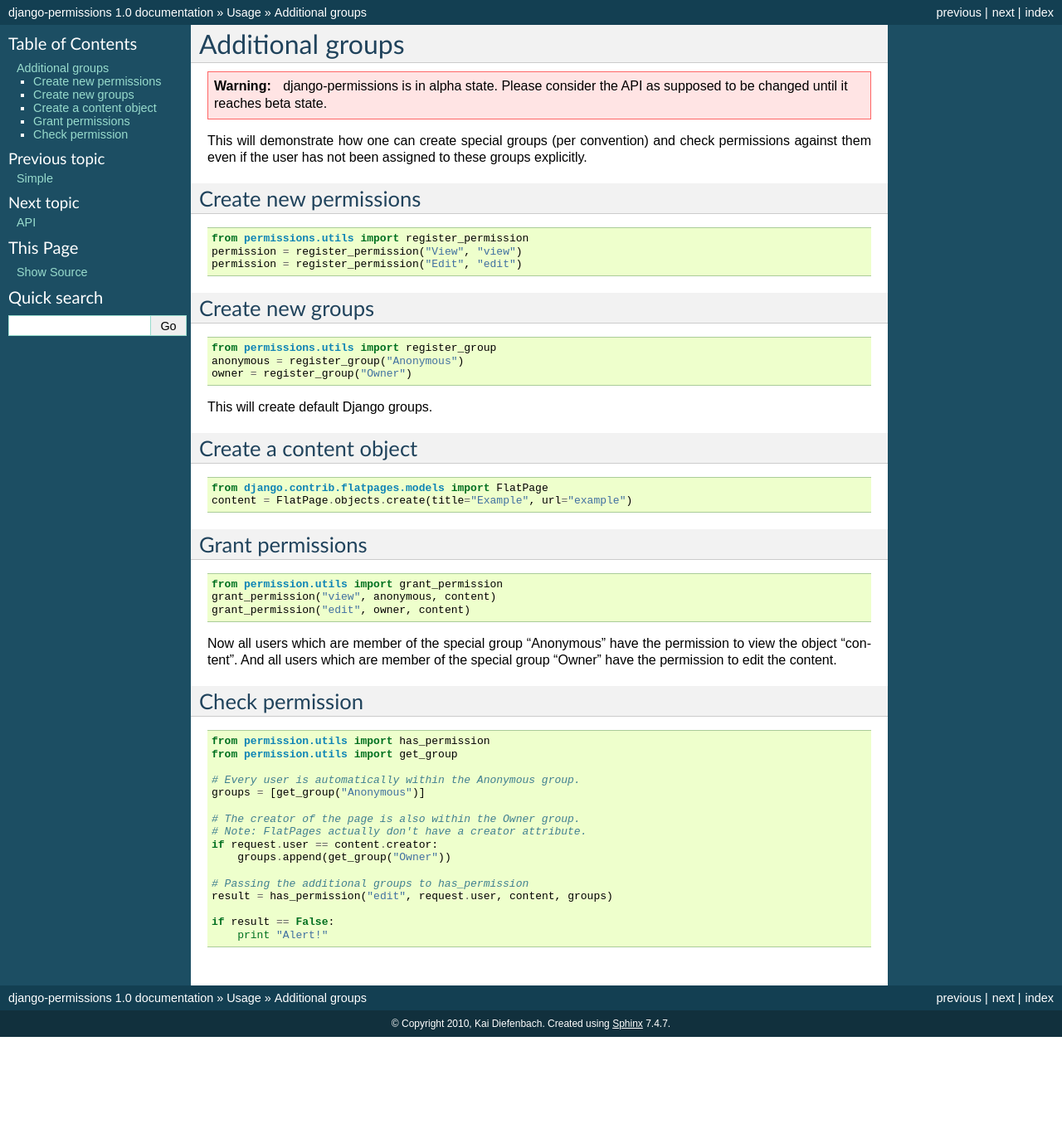
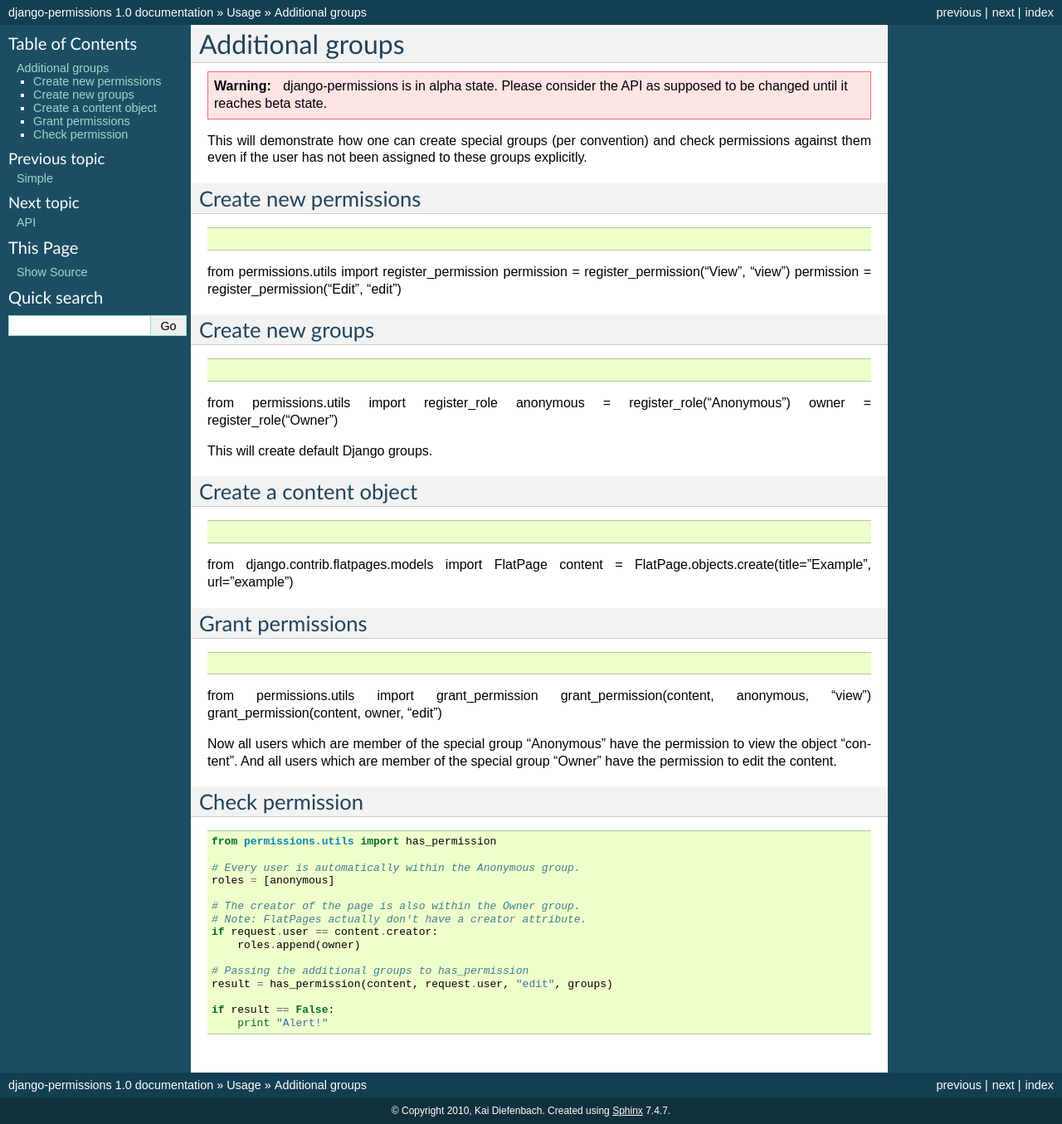
Before and after one commit to jazzband/django-permission, a Sphinx documentation site: the page built from docs/usage/additional_groups.rst, in a window 1280 px wide. Shown: the whole page at 83% size. Built offline with Sphinx 7.4.7, drawn with Linux system fonts in a browser that asks for light colours; before the commit the page ends 1250 px from its top, so only the background shows below that.

Commit message:
Update docs

```diff
--- a/docs/usage/additional_groups.rst
+++ b/docs/usage/additional_groups.rst
@@ -16,18 +16,18 @@
 
 .. code-block:: python
 
-    from permissions.utils import register_permission
-    permission = register_permission("View", "view")
-    permission = register_permission("Edit", "edit")
+from permissions.utils import register_permission
+permission = register_permission("View", "view")
+permission = register_permission("Edit", "edit")
 
 Create new groups
 ------------------
 
 .. code-block:: python
 
-    from permissions.utils import register_group
-    anonymous = register_group("Anonymous")
-    owner = register_group("Owner")
+from permissions.utils import register_role
+anonymous = register_role("Anonymous")
+owner = register_role("Owner")
 
 This will create default Django groups.
 
@@ -36,17 +36,17 @@
 
 .. code-block:: python
 
-    from django.contrib.flatpages.models import FlatPage
-    content = FlatPage.objects.create(title="Example", url="example")
+from django.contrib.flatpages.models import FlatPage
+content = FlatPage.objects.create(title="Example", url="example")
 
 Grant permissions
 -----------------
 
 .. code-block:: python
 
-    from permission.utils import grant_permission
-    grant_permission("view", anonymous, content)
-    grant_permission("edit", owner, content)
+from permissions.utils import grant_permission
+grant_permission(content, anonymous, "view")
+grant_permission(content, owner, "edit")
 
 Now all users which are member of the special group "Anonymous" have the
 permission to view the object "content". And all users which are member of the
@@ -57,19 +57,18 @@
 
 .. code-block:: python
 
-    from permission.utils import has_permission
-    from permission.utils import get_group
+    from permissions.utils import has_permission
 
     # Every user is automatically within the Anonymous group.
-    groups = [get_group("Anonymous")]
+    roles = [anonymous]
 
     # The creator of the page is also within the Owner group.
     # Note: FlatPages actually don't have a creator attribute.
     if request.user == content.creator:
-        groups.append(get_group("Owner"))
+        roles.append(owner)
 
     # Passing the additional groups to has_permission
-    result = has_permission("edit", request.user, content, groups)
+    result = has_permission(content, request.user, "edit", groups)
 
     if result == False:
         print "Alert!"
```
Also changed, not shown: docs/usage/simple.rst (+6 -8 lines).
